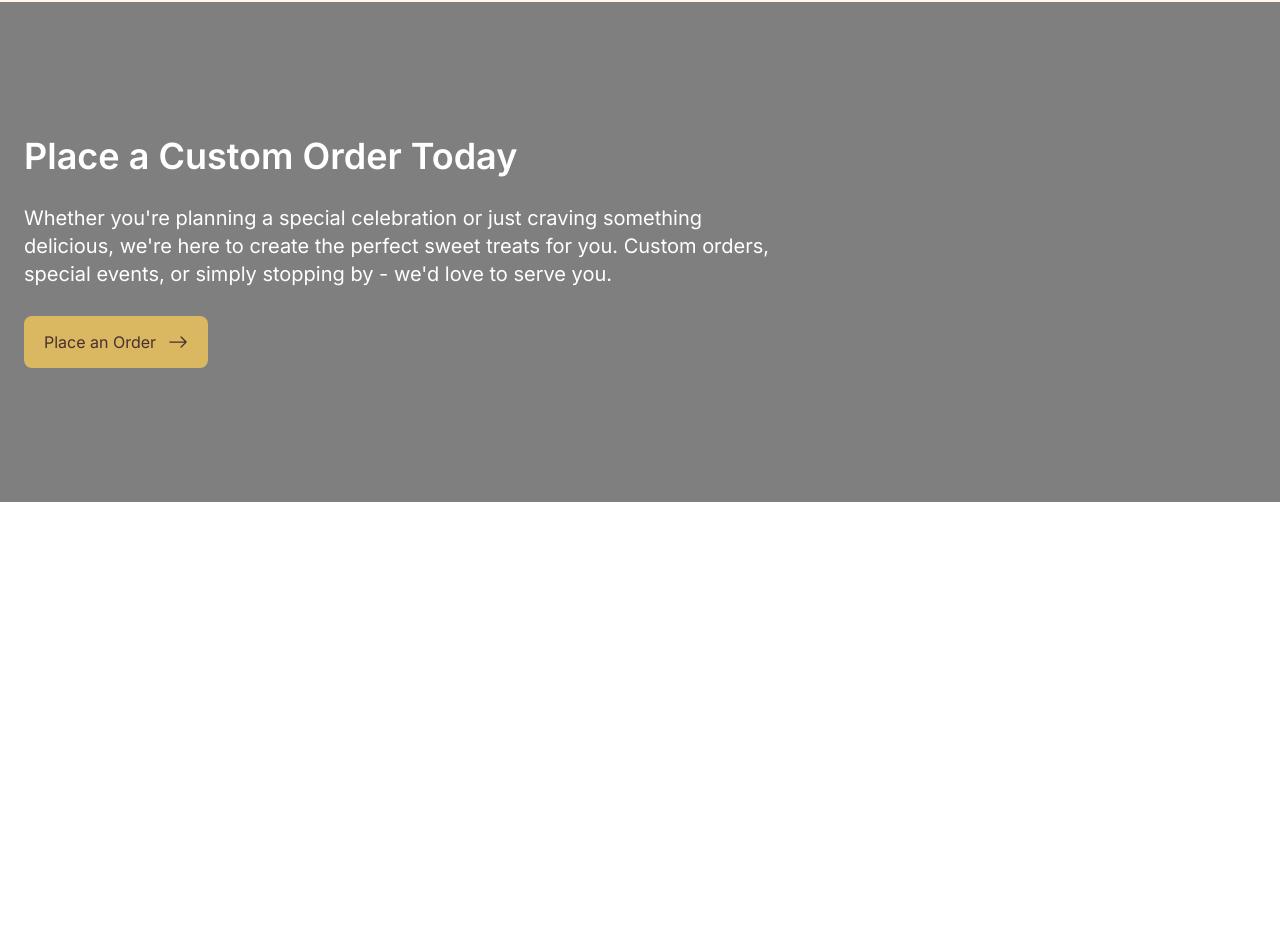
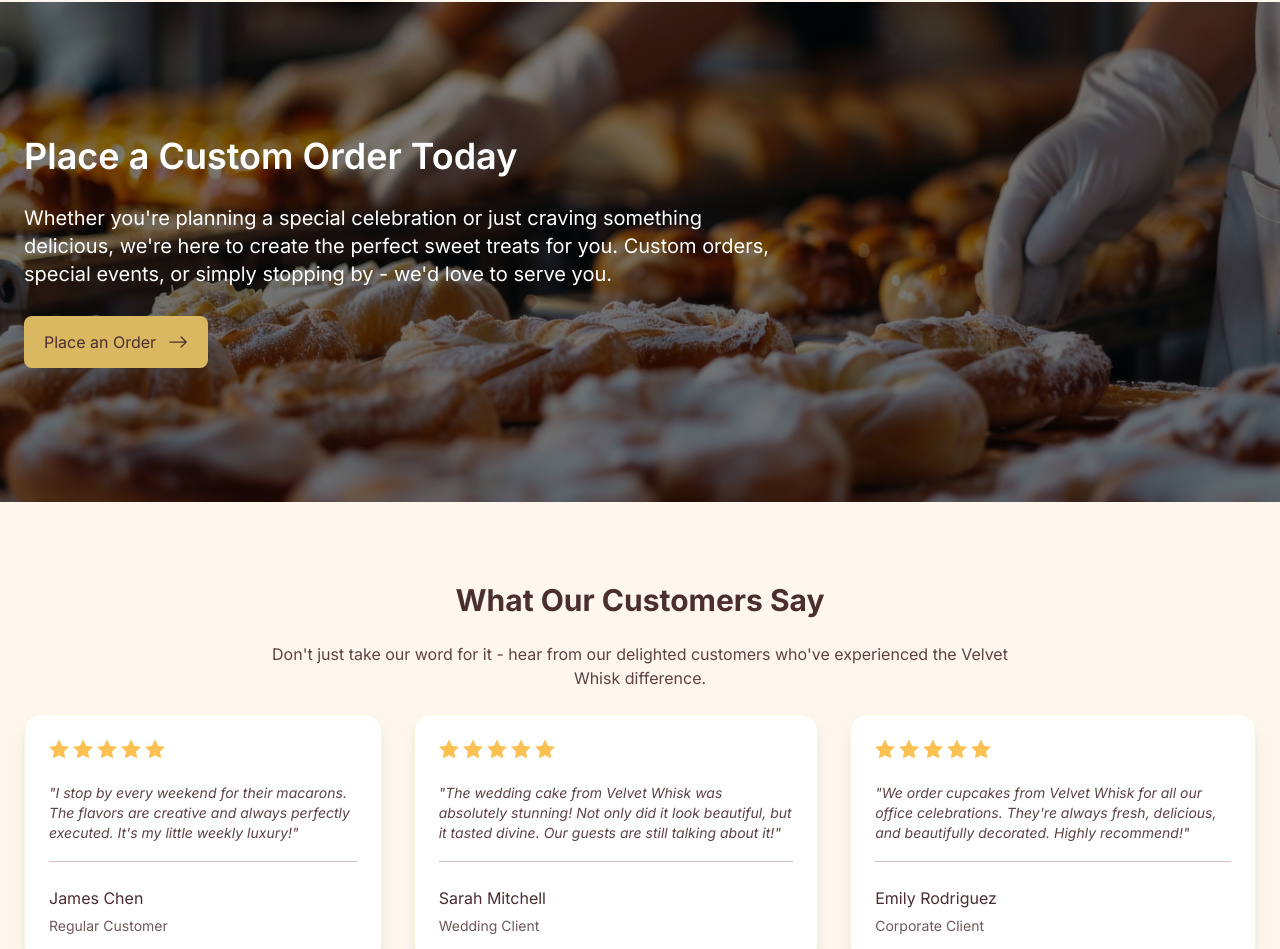
Before and after one commit to nick-baker99/velvet-whisk, a React (Vite) app: page / in a window 1280 px wide. Shown: the part 2046-2995 px from the top of the page. Before the commit the page ends 2548 px from the top, so only its background shows below. Built offline with nearby package versions, Linux system fonts and the light colour scheme.

Commit message:
Customer feedback on landing page

```diff
--- /dev/null
+++ b/src/components/CustomerFeedback.tsx
@@ -0,0 +1,38 @@
+import React from 'react'
+import FeedbackBlock from './FeedbackBlock'
+
+
+const CustomerFeedback = () => {
+  return (
+    <section className="bg-seashell-100 py-20 px-6">
+      <div className="max-w-2xl lg:max-w-7xl mx-auto">
+        <article className="max-w-3xl mx-auto text-center space-y-6 mb-6">
+          <h2 className="text-3xl text-wood-700 font-bold">What Our Customers Say</h2>
+          <p className="text-md text-wood-700 opacity-90">Don't just take our word for it - hear from our delighted customers who've experienced the Velvet Whisk difference.</p>
+        </article>
+        <div className="flex flex-col lg:flex-row items-center gap-8">
+          <FeedbackBlock
+            name="James Chen"
+            customerType="Regular Customer"
+            comments="I stop by every weekend for their macarons. The flavors are creative and always perfectly executed. It's my little weekly luxury!"
+            rating={5}
+          />
+          <FeedbackBlock
+            name="Sarah Mitchell"
+            customerType="Wedding Client"
+            comments="The wedding cake from Velvet Whisk was absolutely stunning! Not only did it look beautiful, but it tasted divine. Our guests are still talking about it!"
+            rating={5}
+          />
+          <FeedbackBlock
+            name="Emily Rodriguez"
+            customerType="Corporate Client"
+            comments="We order cupcakes from Velvet Whisk for all our office celebrations. They're always fresh, delicious, and beautifully decorated. Highly recommend!"
+            rating={5}
+          />
+        </div>
+      </div>
+    </section>
+  )
+}
+
+export default CustomerFeedback
--- /dev/null
+++ b/src/components/FeedbackBlock.tsx
@@ -0,0 +1,28 @@
+import React from 'react'
+import starImage from '../assets/images/star.png';
+
+type StarRange = 0 | 1 | 2 | 3 | 4 | 5;
+
+type Props = {
+  name: string,
+  customerType: string,
+  comments: string,
+  rating: StarRange
+};
+
+const FeedbackBlock = ({ name, customerType, comments, rating }: Props) => {
+  return (
+    <article className="bg-white p-6 shadow-lg border border-[#F4F7D9] rounded-2xl hover:shadow-xl transition-all duration-300">
+      <div className="flex items-center gap-1 mb-6">
+        {/* using rating to create a loop outputting the star icons */}
+        {[...Array(rating)].map((x, i) => <img key={i} className="w-5 h-5" src={starImage} alt="star" />)}
+      </div>
+      <p className="text-sm text-wood-700 opacity-90 mb-4.5"><i>"{comments}"</i></p>
+      <hr className="text-burgundy-500 opacity-30 mb-6" />
+      <p className="text-md text-wood-700 mb-1.5">{name}</p>
+      <p className="text-sm text-wood-700 opacity-80">{customerType}</p>
+    </article>
+  )
+}
+
+export default FeedbackBlock
--- a/src/components/LinkBanner.tsx
+++ b/src/components/LinkBanner.tsx
@@ -10,16 +10,20 @@ type Props = {
 
 const LinkBanner = ({ heading, description, backgroundImage, url }: Props) => {
   return (
-    <section id="contact" className={`h-[500px] bg-[url(${backgroundImage})] bg-cover bg-right relative`}>
+    <section
+      id="contact"
+      className={`h-[500px] bg-cover bg-right relative`}
+      style={{ backgroundImage: `url(${backgroundImage})`}}
+    >
       <div className="w-full h-full bg-black opacity-50 absolute z-1"></div>
-      <div className="max-w-2xl lg:max-w-7xl h-full flex flex-col justify-center gap-7 mx-auto px-6 relative z-2">
+      <article className="max-w-2xl lg:max-w-7xl h-full flex flex-col justify-center gap-7 mx-auto px-6 relative z-2">
         <h2 className="text-3xl lg:text-4xl text-white font-semibold">{heading}</h2>
         <p className="text-lg lg:text-xl max-w-3xl text-white font-lg">{description}</p>
         <a className="text-md flex items-center gap-3 hover:gap-4 w-fit bg-tacha-500 hover:bg-tacha-600 px-5 py-3.5 text-wood-700 rounded-lg transition-all duration-200" href={url}>
           Place an Order
           <BsArrowRight className="w-5 h-5" />
         </a>
-      </div>
+      </article>
     </section>
   )
 }
--- a/src/pages/LandingPage.tsx
+++ b/src/pages/LandingPage.tsx
@@ -4,6 +4,7 @@ import LinkBanner from '../components/LinkBanner'
 import MenuSpotlight from '../components/MenuSpotlight'
 import Services from '../components/Services'
 import bakeryBgImage from '../assets/images/bakery-8760348_1920.jpg';
+import CustomerFeedback from '../components/CustomerFeedback'
 
 type Props = {}
 
@@ -19,6 +20,7 @@ const LandingPage = (props: Props) => {
         backgroundImage={bakeryBgImage}
         url="/order"
       />
+      <CustomerFeedback />
     </>
   )
 }
```
